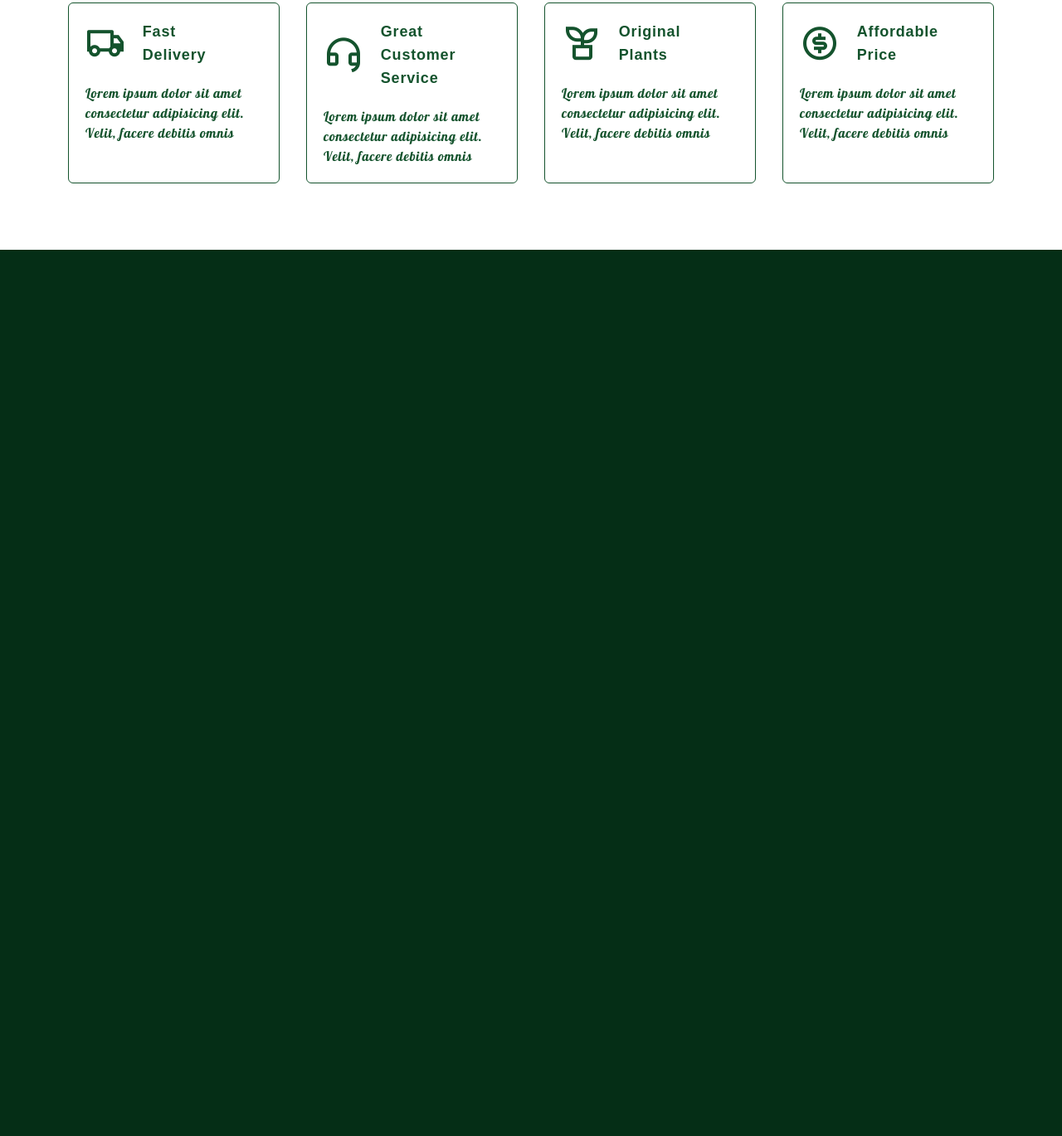
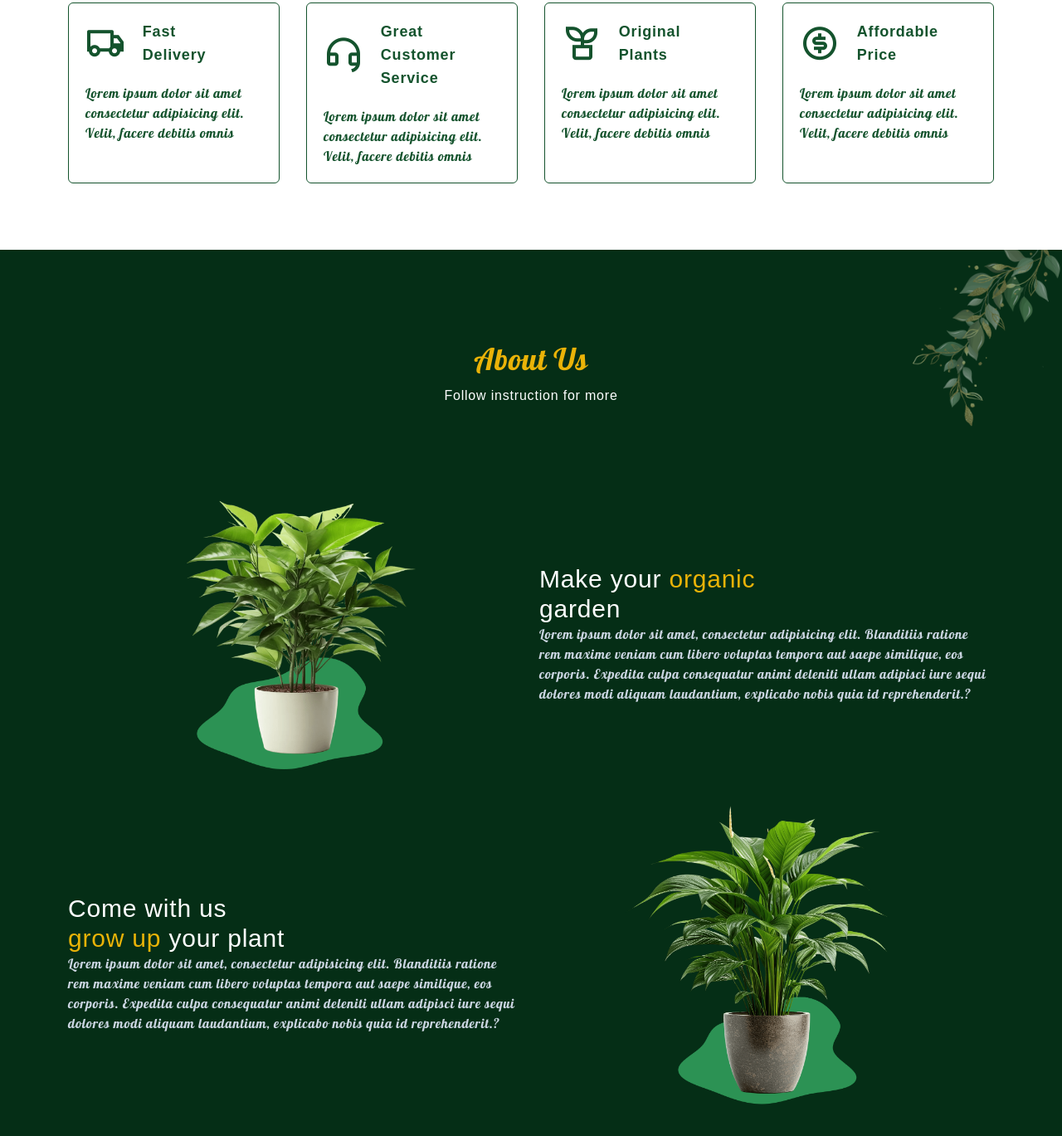
Before and after one commit to Youssef155/plant-website-tailwind, a website: page index.html in a window 1280 px wide. Shown: the part 849-2218 px from the top of the page at 83% size. Before the commit the page ends 1150 px from the top, so only its background shows below. Drawn offline with nearby package versions, Linux system fonts and the light colour scheme; a web font is replaced by a local one.

Commit message:
add about-us section

```diff
--- a/index.html
+++ b/index.html
@@ -17,7 +17,7 @@
 </head>
 
 <body>
-    <!----------------------------------- HEADER ----------------------------------->
+    <!------------------------------------- HEADER -------------------------------------->
     <header id="navbar" class="bg-green-950 fixed top-0 left-0 w-full z-50">
         <nav class="container flex items-center justify-between h-16 sm:h-20">
             <div class="font-Lobster sm:text-2xl">Plant World</div>
@@ -29,7 +29,7 @@
                         <a href="#home" class="nav-link">Home</a>
                     </li>
                     <li>
-                        <a href="#about" class="nav-link">About</a>
+                        <a href="#about-us" class="nav-link">About</a>
                     </li>
                     <li>
                         <a href="#popular" class="nav-link">Popular</a>
@@ -56,7 +56,7 @@
     </header>
 
     <main>
-        <!----------------------------------- HEADER ----------------------------------->
+        <!----------------------------------- HOME ------------------------------------->
         <section id="home" class="relative">
             <!-- blob 1 -->
             <div class="absolute bg-green-500 w-64 h-64 rounded-full opacity-40 blur-3xl
@@ -201,9 +201,80 @@
                 </div>
             </div>
         </div>
+
+        <!----------------------------------- ABOUT US ----------------------------------->
+        <section id="about-us" class="relative overflow-hidden">
+            <div class="absolute -top-7 -right-12 opacity-50">
+                <img src="/assets/img/leaf-3.png" alt="" class="w-40 md:w-52 xl:w-64">
+            </div>
+
+            <div class="flex flex-col items-center text-center gap-3 mb-10 md:mb-20">
+                <h2 class="title">About Us</h2>
+                <p class="max-w-2xl">
+                    Follow instruction for more
+                </p>
+            </div>
+
+            <div class="container space-y-10 xl:space-y-0">
+                <!-- item 1 -->
+                <div class="flex flex-col items-center gap-5 lg:flex-row">
+                    <!-- image -->
+                    <div class="w-full lg:w-1/2">
+                        <img src="/assets/img/plant-1.png" alt="" class="w-full sm:w-2/3 lg:w-full xl:w-2/3 mx-auto">
+                    </div>
+
+                    <!-- content -->
+                    <div class="w-full lg:w-1/2">
+                        <div>
+                            <h3>
+                                Make your <span class="text-yellow-500">organic</span> <br>
+                                garden
+                            </h3>
+                            <p class="text-slate-300 font-Lobster">
+                                Lorem ipsum dolor sit amet, consectetur adipisicing elit. Blanditiis ratione rem maxime
+                                veniam
+                                cum libero voluptas tempora aut saepe similique, eos corporis. Expedita culpa
+                                consequatur
+                                animi
+                                deleniti ullam adipisci iure sequi dolores modi aliquam laudantium,
+                                explicabo nobis quia id reprehenderit.?
+                            </p>
+                        </div>
+                    </div>
+                </div>
+
+                <!-- item 2 -->
+                <div class="flex flex-col items-center gap-5 lg:flex-row-reverse">
+                    <!-- image -->
+                    <div class="w-full lg:w-1/2">
+                        <img src="/assets/img/plant-2.png" alt="" class="w-full sm:w-2/3 lg:w-full xl:w-2/3 mx-auto">
+                    </div>
+
+                    <!-- content -->
+                    <div class="w-full lg:w-1/2">
+                        <div>
+                            <h3>
+                                Come with us <br>
+                                <span class="text-yellow-500">grow up</span>
+                                your plant
+                            </h3>
+                            <p class="text-slate-300 font-Lobster">
+                                Lorem ipsum dolor sit amet, consectetur adipisicing elit. Blanditiis ratione rem maxime
+                                veniam
+                                cum libero voluptas tempora aut saepe similique, eos corporis. Expedita culpa
+                                consequatur
+                                animi
+                                deleniti ullam adipisci iure sequi dolores modi aliquam laudantium,
+                                explicabo nobis quia id reprehenderit.?
+                            </p>
+                        </div>
+                    </div>
+                </div>
+            </div>
+        </section>
     </main>
 
-    <!----------------------------------- main.js ----------------------------------->
+    <!------------------------------------- main.js -------------------------------------->
     <script src="/main.js"></script>
 
 </body>
--- a/input.css
+++ b/input.css
@@ -14,6 +14,14 @@ section {
 
 h1 {
     @apply text-3xl md:text-4xl xl:text-5xl font-bold;
+}
+
+h2 {
+    @apply text-2xl md:text-3xl xl:text-4xl;
+}
+
+h3 {
+    @apply text-xl md:text-2xl xl:text-3xl;
 }
 
 .nav-link {
@@ -43,3 +51,7 @@ h1 {
 .btn-outline:hover {
     @apply bg-yellow-500;
 }
+
+.title {
+    @apply font-Lobster text-yellow-500;
+}
```
Also changed, not shown: output.css.
